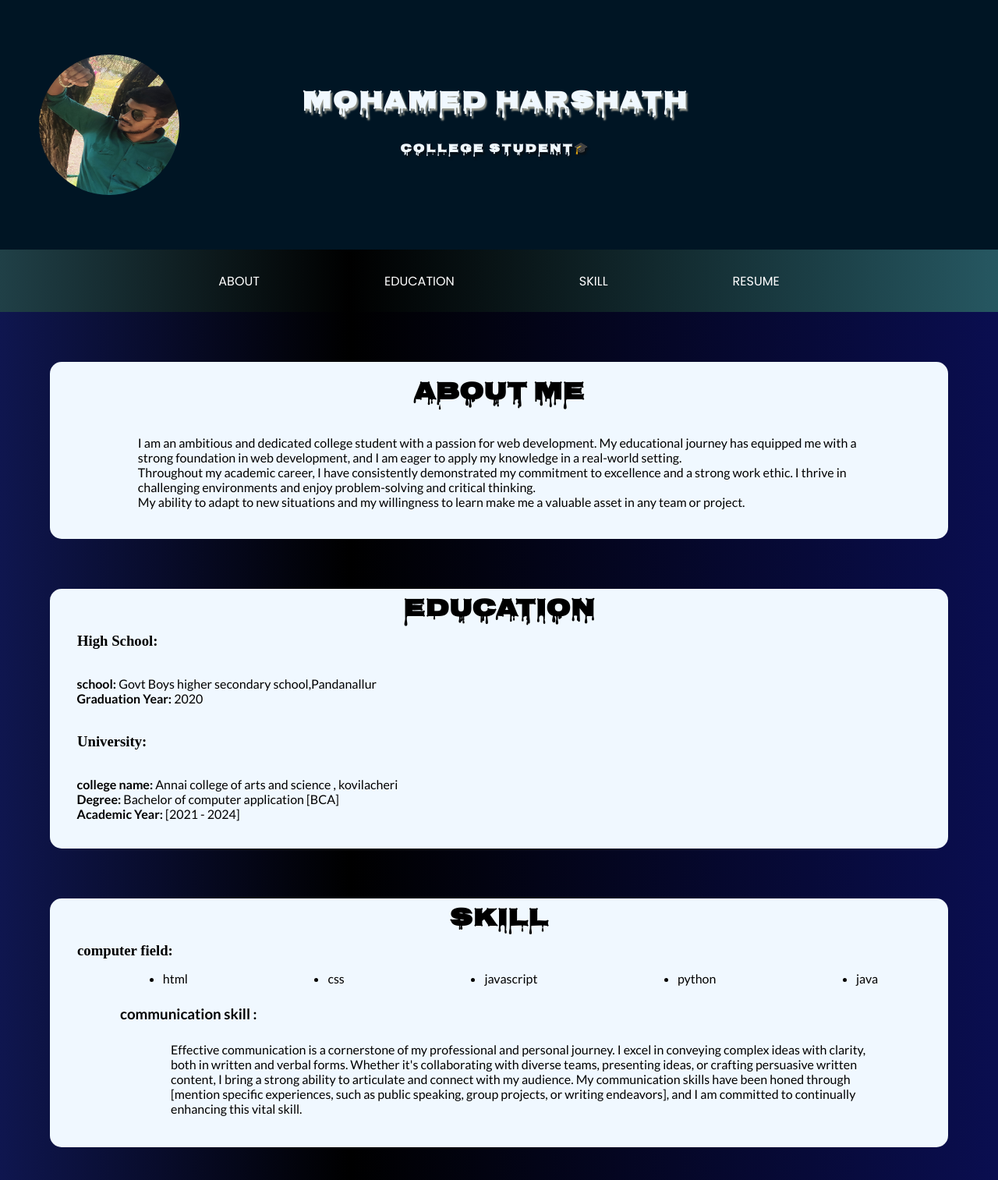
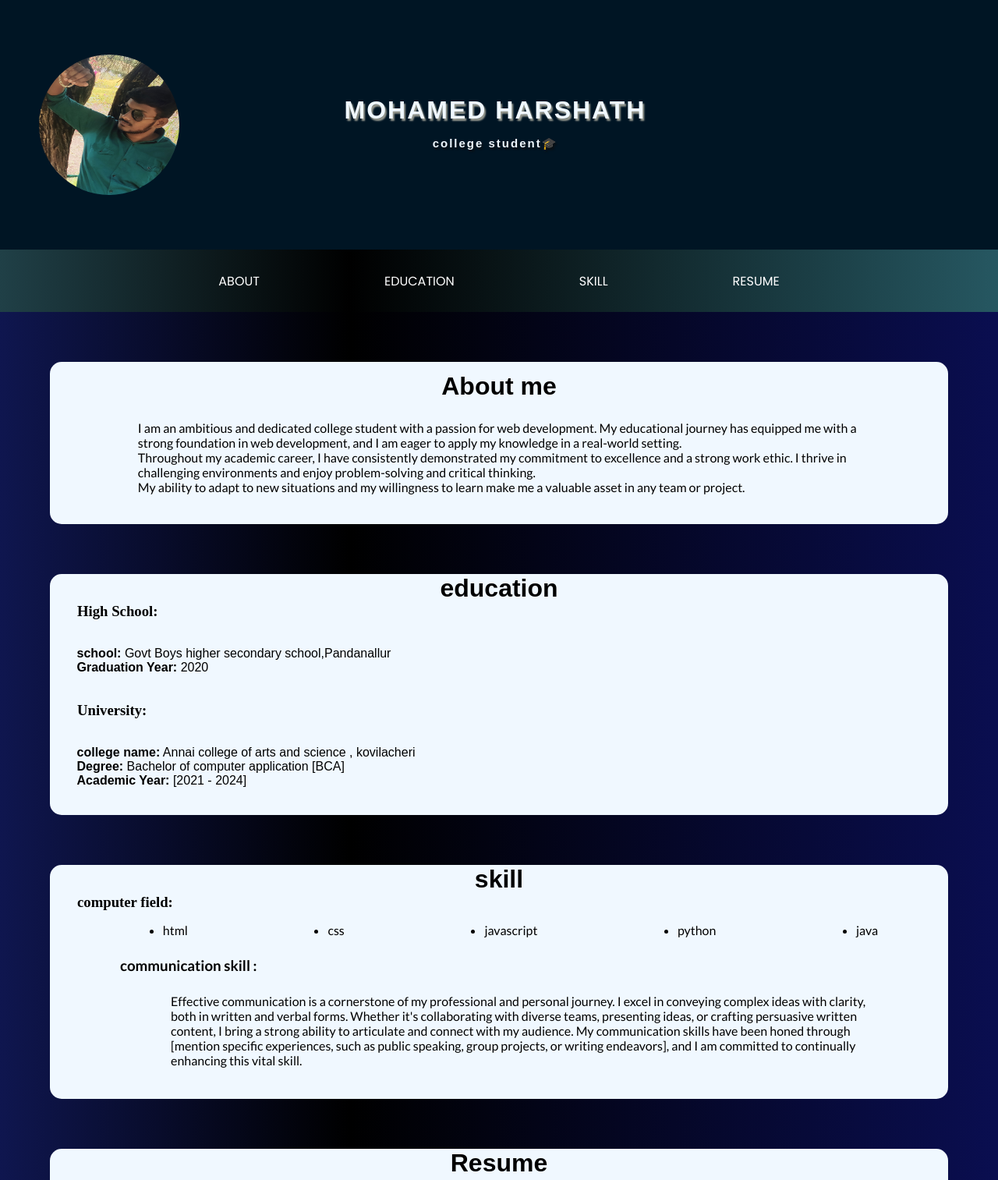
Before and after one commit to harshathwindows/Digital-Portfolio, a plain HTML site: page index.html in a window 1280 px wide. Shown: the top 1513 px of the page at 78% size. Drawn offline with Linux system fonts and the light colour scheme; a web font is replaced by a local one.

Commit message:
Update style.css

```diff
--- a/style.css
+++ b/style.css
@@ -43,7 +43,7 @@ header .tittle  {
 }
 .tittle h1{
     /*font-family: 'Poppins', sans-serif;*/
-    font-family: 'Nosifer', sans-serif;
+    font-family: sans-serif;
     text-transform: uppercase;
     letter-spacing: 2px;
     text-shadow: 2px 3px 2px rgba(254,243,216,0.6);
@@ -99,7 +99,7 @@ header .tittle  {
     flex-direction: column;
 }
 .about h1{
-    font-family: 'Nosifer', sans-serif;
+    font-family: sans-serif;
 }
 .about p{
     padding: 25px 100px;
@@ -113,14 +113,14 @@ header .tittle  {
     flex-direction: column;
 }
 .education h1{
-    font-family: 'Nosifer', sans-serif;
+    font-family: sans-serif;
     align-items: center;
     display: flex;
     justify-content: center;
 }
 .education-info{
   padding: 3%;
-  font-family: 'Lato', sans-serif;
+  font-family: sans-serif;
 }
 .skill{
   margin: 5%;
@@ -130,7 +130,7 @@ header .tittle  {
   flex-direction: column;
 }
 .skill h1{
-  font-family: 'Nosifer', sans-serif;
+  font-family: sans-serif;
   align-items: center;
   display: flex;
   justify-content: center;
@@ -159,7 +159,7 @@ header .tittle  {
   flex-direction: column;
 }
 .projects h1{
-  font-family: 'Nosifer', sans-serif;
+  font-family: sans-serif;
   align-items: center;
   display: flex;
   justify-content: center;
@@ -185,7 +185,7 @@ header .tittle  {
   flex-direction: column;
 }
 .resume h1{
-  font-family: 'Nosifer', sans-serif;
+  font-family: sans-serif;
   align-items: center;
   display: flex;
   justify-content: center;
```
